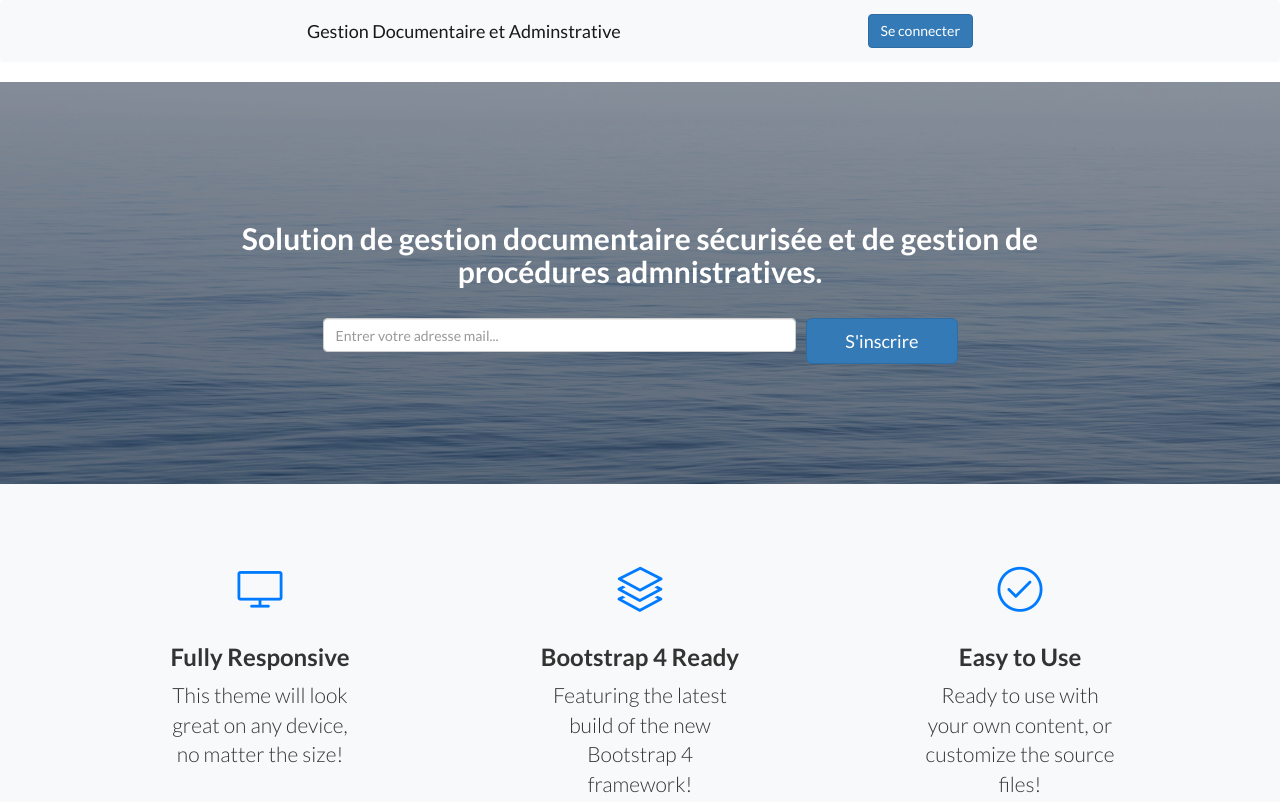
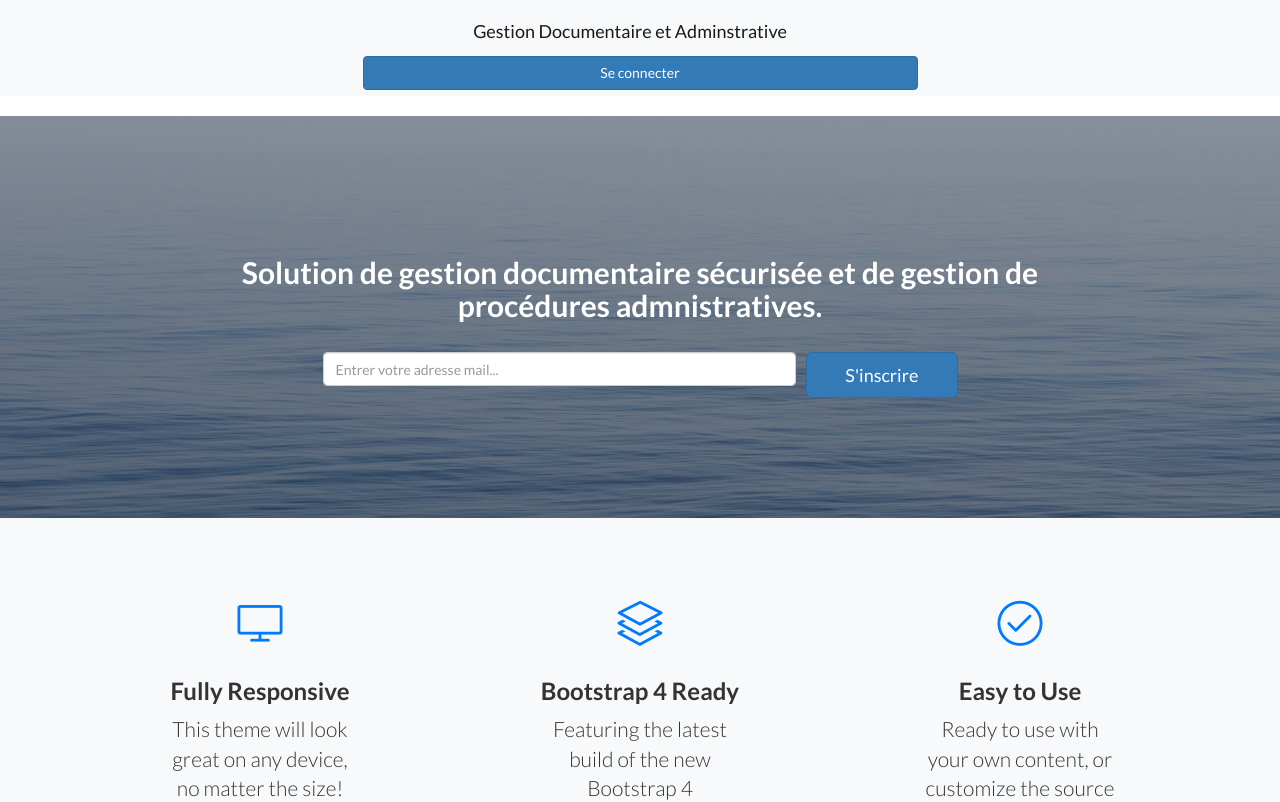
Before and after one commit to BlackNeo/ngAdminProcedures, an Angular app: page / in a window 1280 px wide. Shown: the top 802 px of the page. Built offline with nearby package versions, Linux system fonts and the light colour scheme.

Commit message:
Commit message : Fix Header CSS (Add Bootstrap Grid)

```diff
--- a/src/app/home/home.component.html
+++ b/src/app/home/home.component.html
@@ -1,8 +1,8 @@
     <!-- Navigation -->
     <nav class="navbar navbar-light bg-light static-top">
       <div class="container">
-        <a class="navbar-brand" href="/{{urlPrefix}}/">Gestion Documentaire et Adminstrative</a>
-        <a class="btn btn-primary" href="/{{urlPrefix}}/login">Se connecter</a>
+        <a class="navbar-brand col-xs-12 text-center" href="/{{urlPrefix}}/">Gestion Documentaire et Adminstrative</a>
+        <a class="btn btn-primary col-xs-6 col-xs-offset-3" href="/{{urlPrefix}}/login">Se connecter</a>
       </div>
     </nav>
 
```
